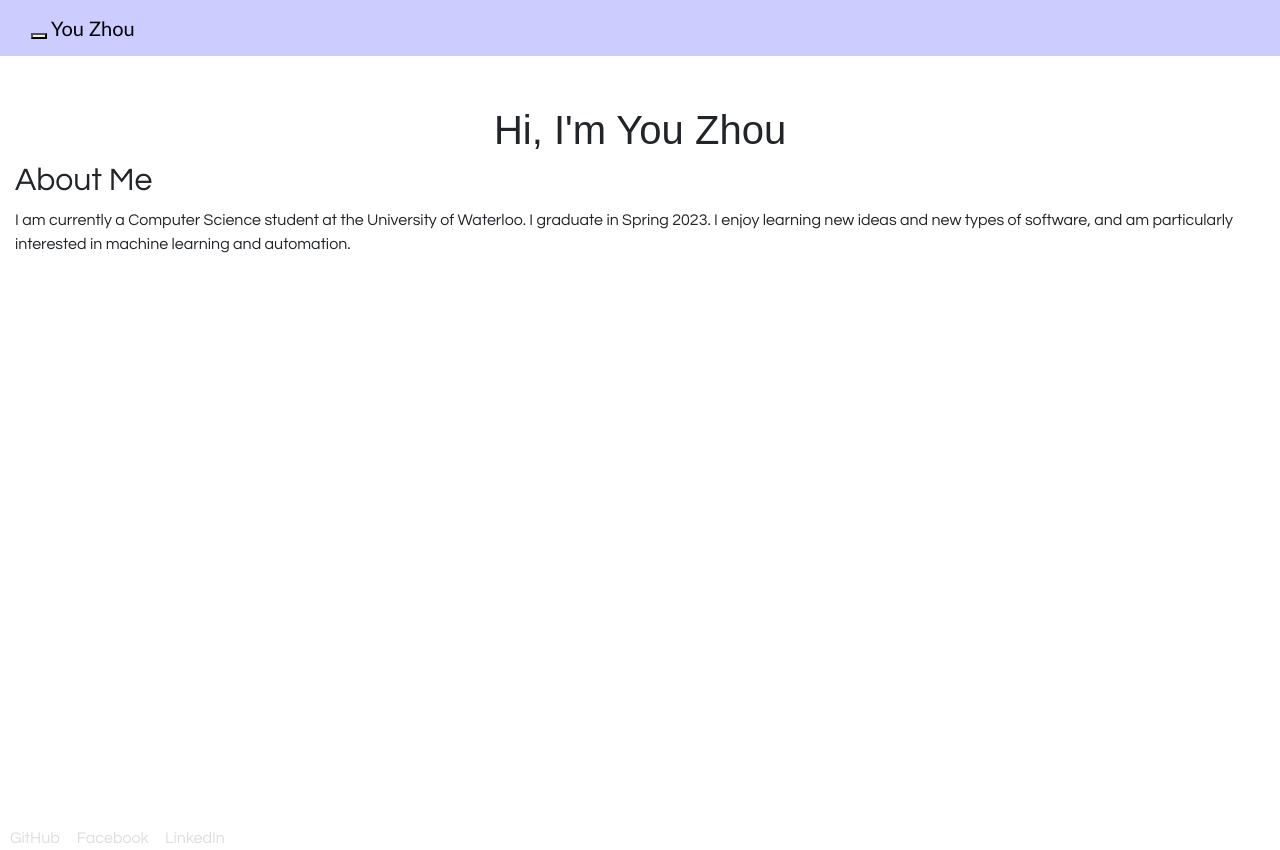
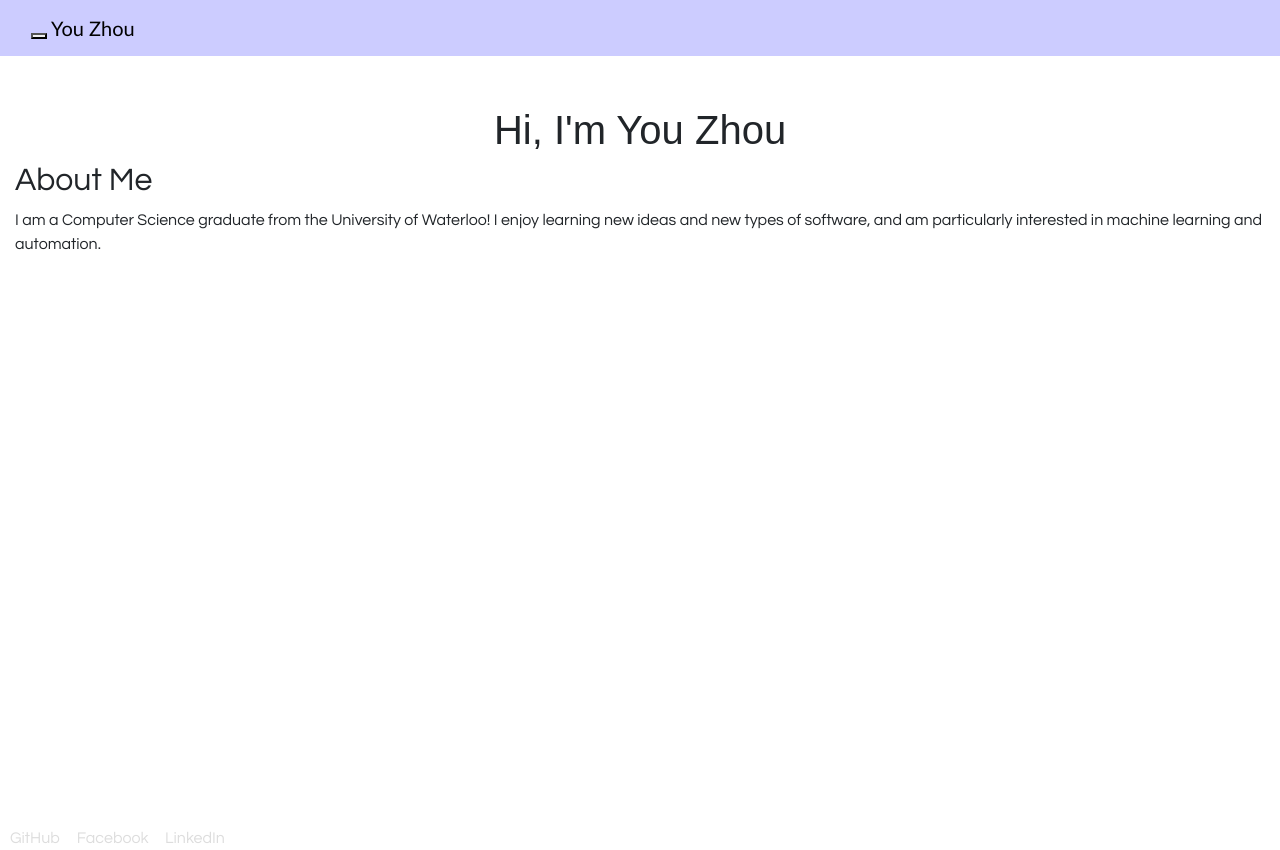
Before and after one commit to you741/you741.github.io, a plain HTML site: page index.html in a window 1280 px wide. Drawn offline with nearby package versions, Linux system fonts and the light colour scheme.

Commit message:
change text

```diff
--- a/index.html
+++ b/index.html
@@ -44,7 +44,7 @@
 	<div class = "container-fluid light" style = "margin-top:50px;min-height:calc(100vh - 80px)">
 		<h1>Hi, I'm You Zhou</h1>
 		<h2>About Me</h2>
-		<p>I am currently a Computer Science student at the University of Waterloo. I graduate in Spring 2023. I enjoy learning new ideas and new types of software, and am particularly interested in machine learning and automation.</p>
+		<p>I am a Computer Science graduate from the University of Waterloo! I enjoy learning new ideas and new types of software, and am particularly interested in machine learning and automation.</p>
 	</div>
 	<div class = "container-fluid" id = "footer">
 		<ul class = "white">
```
